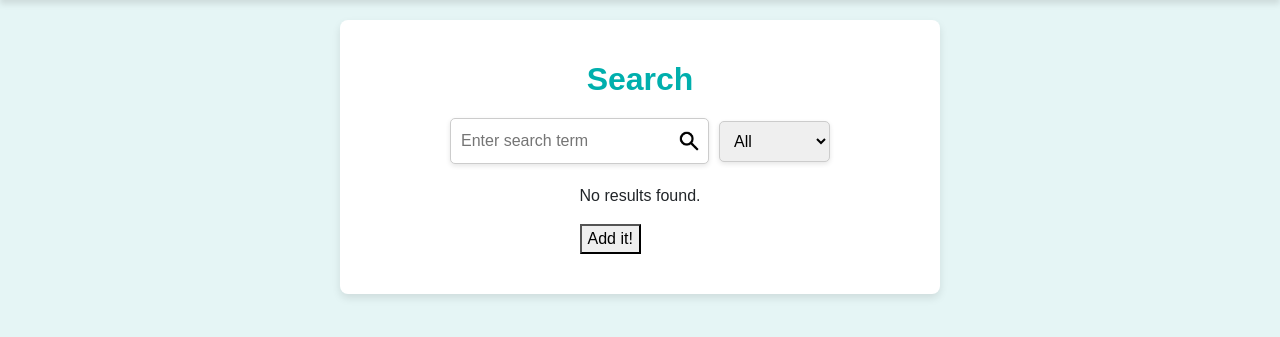
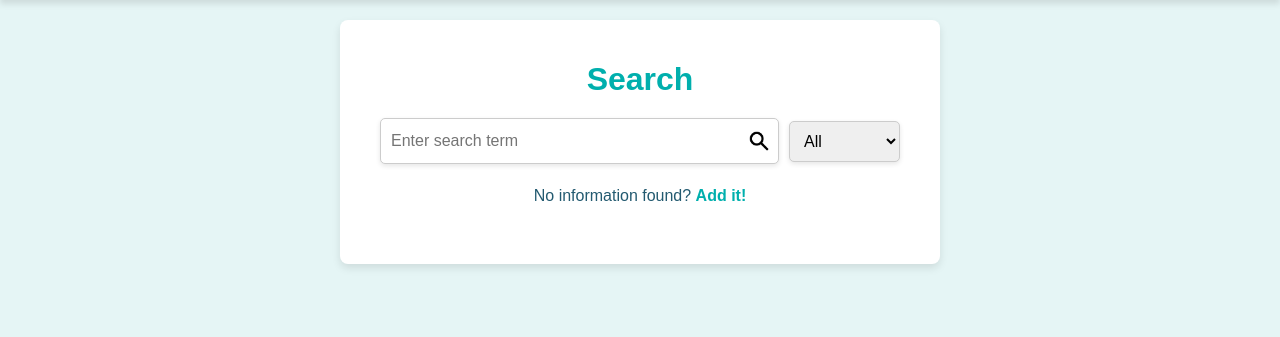
Before and after one commit to MarcoCat/TrashMeter, a Flask app: page /search in a window 1280 px wide. Shown: the part 80-417 px from the top of the page. Run offline with Flask 3, Linux system fonts and the light colour scheme.

Commit message:
Implement ui in search page, but not ui in search results.

```diff
--- a/app/static/styles/search.css
+++ b/app/static/styles/search.css
@@ -11,21 +11,21 @@ body {
 .search-container {
     background-color: #FFFFFF;
     padding: 40px;
-    margin: 20px auto;
     border-radius: 8px;
     box-shadow: 0 4px 8px rgba(0, 0, 0, 0.1);
     width: 90%;
     max-width: 600px;
-    display: flex;
-    flex-direction: column;
-    align-items: center;
+    margin: 20px auto;
+    text-align: center;
 }
+
 h2 {
     color: #00AFAD;
     font-weight: bold;
     text-align: center;
     margin-bottom: 20px;
 }
+
 .input-with-icon {
     display: flex;
     align-items: center;
@@ -114,3 +114,19 @@ select {
     height: 20px;
     margin-right: 5px;
 }
+
+#searchResults p {
+    font-size: 1em;
+    color: #235A70;
+}
+
+#searchResults a {
+    color: #00AFAD;
+    text-decoration: none;
+    font-weight: bold;
+    cursor: pointer;
+}
+
+#searchResults a:hover {
+    text-decoration: underline;
+}
--- a/app/templates/search.html
+++ b/app/templates/search.html
@@ -28,8 +28,7 @@
                     {% endfor %}
                 </ul>
             {% else %}
-                <p>No results found.</p>
-                <button id="addButton" onclick="redirectToCreate()">Add it!</button>
+                <p>No information found? <a href="#" onclick="redirectToCreate()">Add it!</a></p>
             {% endif %}
         </div>
     </div>
```
Also changed, not shown: app/static/styles/reset_password.css (+5 -3 lines), app/static/js/search.js (line endings or trailing spaces).
